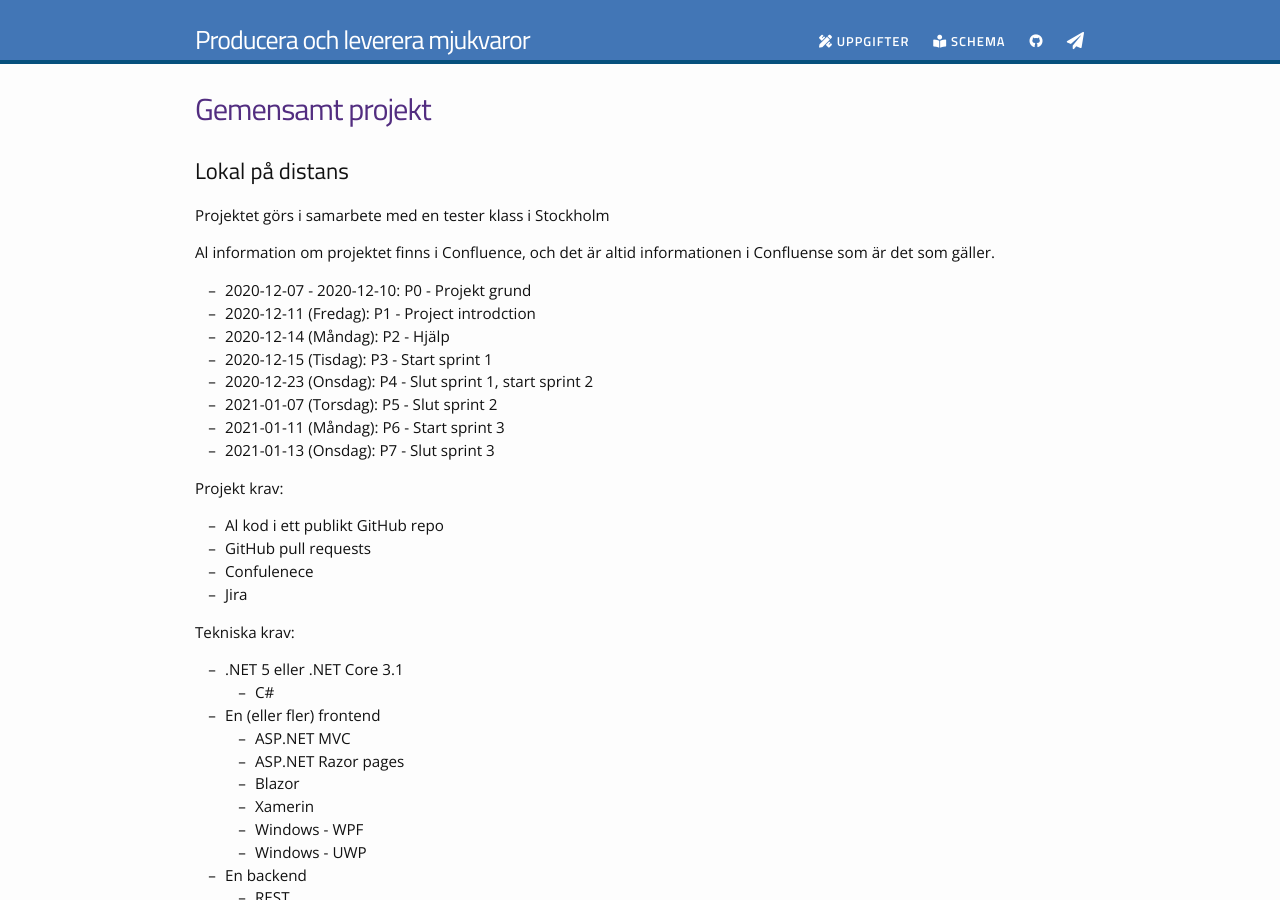
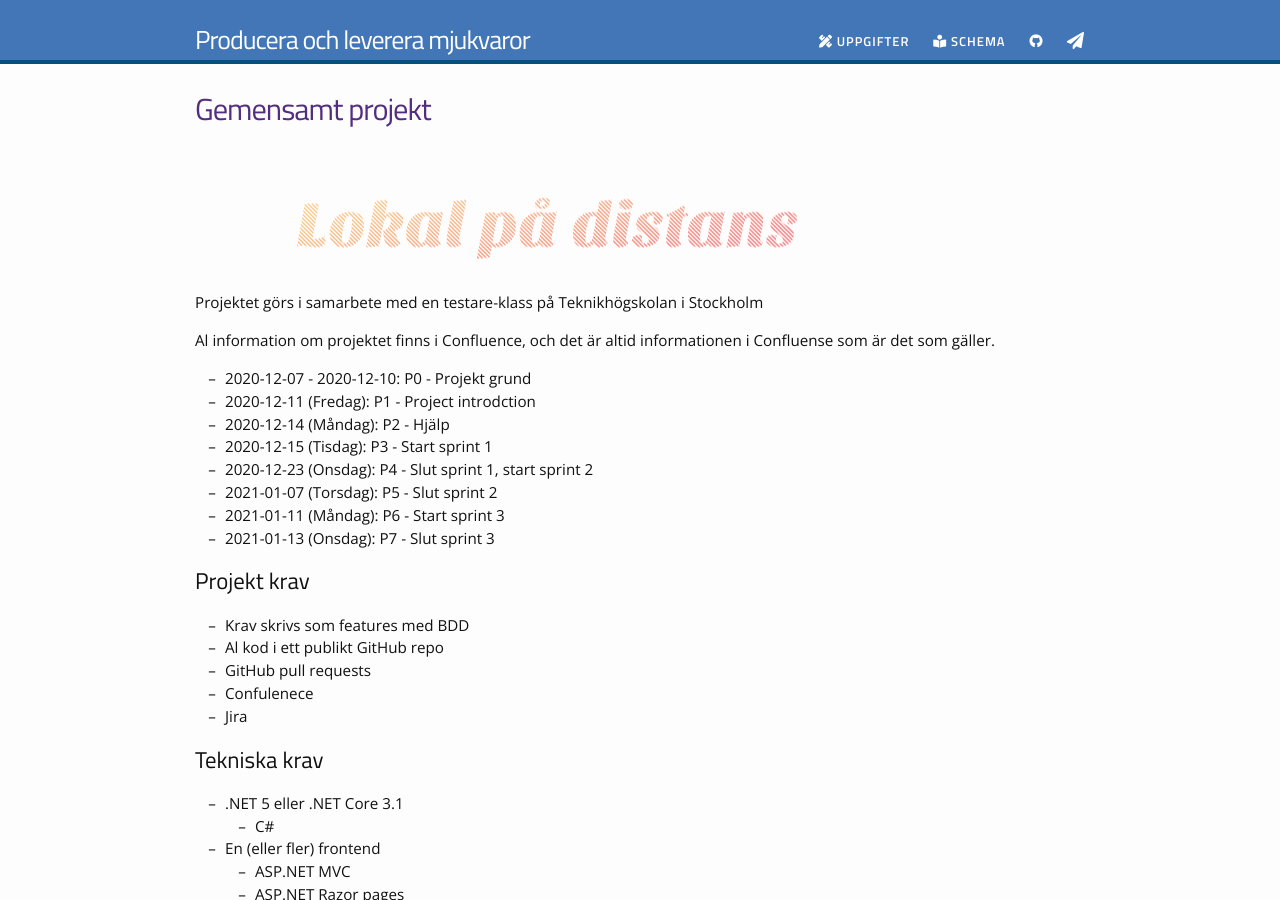
Before and after one commit to PGBSNH19/course-producera-leverera, a Jekyll site: the page built from assignments/project.md, in a window 1280 px wide and 900 px high. Built offline with Jekyll 4.4.1, drawn with Linux system fonts in a browser that asks for light colours; nearby versions of some CDN libraries.

```diff
--- a/assignments/project.md
+++ b/assignments/project.md
@@ -4,9 +4,9 @@ title: Ge­men­samt projekt
 permalink: /assignments/project
 ---
 
-## Lokal på distans
+![Lokal på distans](/_images/project_title.png)
 
-Projektet görs i samarbete med en tester klass i Stockholm
+Projektet görs i samarbete med en testare-klass på Teknikhögskolan i Stockholm
 
 Al information om projektet finns i Confluence, och det är altid informationen i Confluense som är det som gäller.
 
@@ -20,13 +20,14 @@ Al information om projektet finns i Confluence, och det är altid informationen
 * 2021-01-13 (Onsdag): P7 - Slut sprint 3
 
 
-Projekt krav:
+## Projekt krav
+* Krav skrivs som features med BDD
 * Al kod i ett publikt GitHub repo
 * GitHub pull requests
 * Confulenece
 * Jira
 
-Tekniska krav:
+## Tekniska krav
 * .NET 5 eller .NET Core 3.1
     * C#
 * En (eller fler) frontend
```
Also changed, not shown: lectures/lecture_01.md (+10 -6 lines), _images/project_title.png (added).
